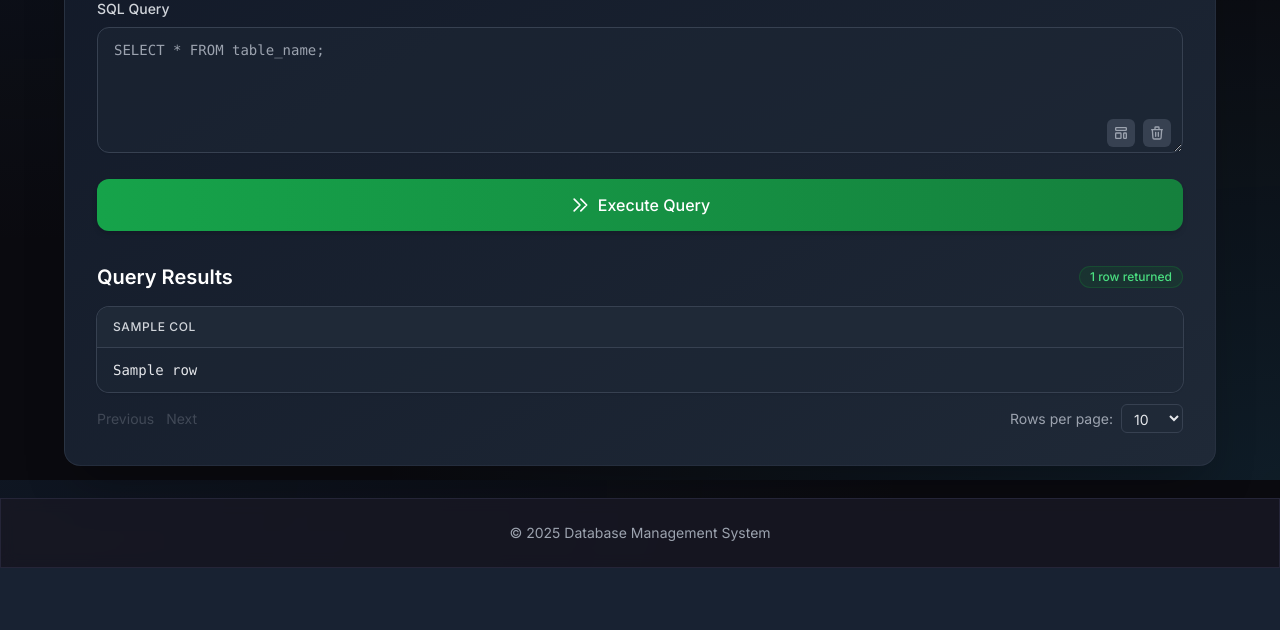
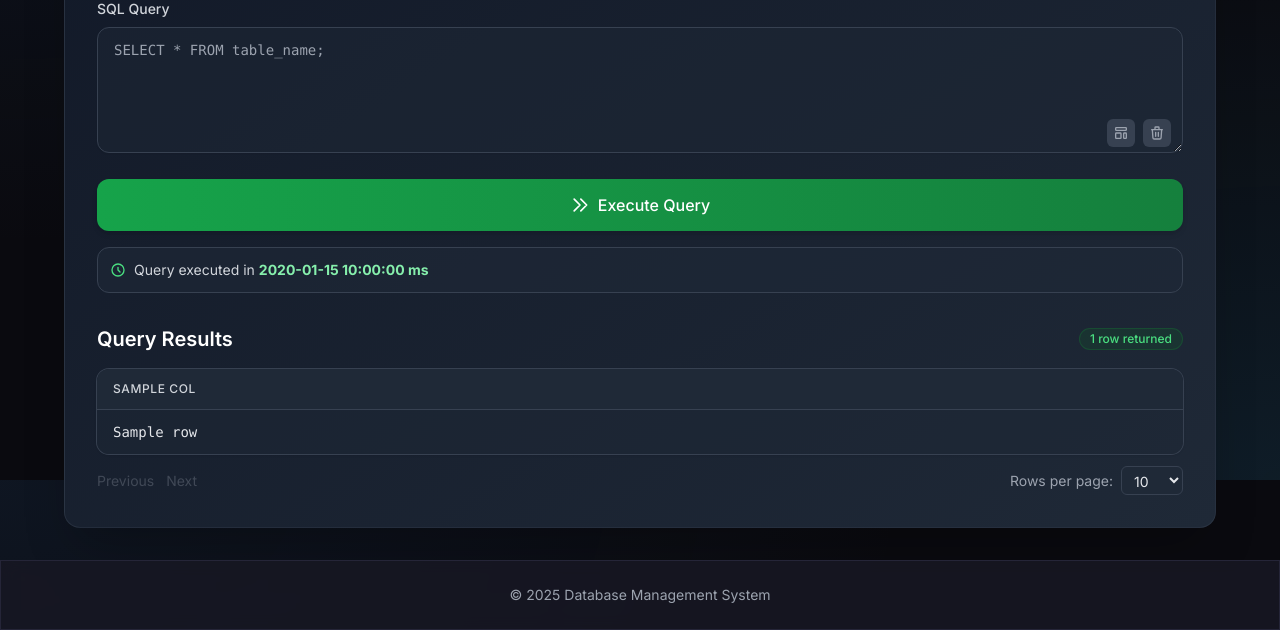
Before and after one commit to aallliiii/db-with-ui, a Flask app: template templates/sql.html in a window 1280 px wide. Shown: the part 320-950 px from the top of the page. Before the commit the page ends 888 px from the top, so only its background shows below. Run offline with Flask 3, Linux system fonts and the light colour scheme; the template is opened without the code that fills it: most values are stand-ins (such as "Sample title", 1, 10 or a date in 2020); some libraries are stand-ins or nearby versions.

Commit message:
time added

```diff
--- a/app.py
+++ b/app.py
@@ -168,6 +168,55 @@ def table_operations():
 
     return render_template('tables.html')
 import pandas as pd
+# @app.route('/sql', methods=['GET', 'POST'])
+# def sql_interface():
+#     if not db_manager.db_name:
+#         return redirect(url_for('database_operations'))
+
+#     result = None
+#     columns = []
+#     rows = []
+#     message = None
+
+#     if request.method == 'POST':
+#         sql_query = request.form.get('sql_query', '').strip()
+#         if not sql_query:
+#             flash("SQL query cannot be empty!", 'error')
+#         else:
+#             try:
+#                 # Execute the query
+
+#                 result = db_manager.execute_sql(sql_query)
+#                 # print(db_manager.execute_sql(sql_query))
+
+#                 # Handle different result types
+#                 if isinstance(result, pd.DataFrame):
+#                     if not result.empty:
+#                         columns = list(result.columns)
+#                         rows = result.to_dict('records')
+#                         print(columns,rows)
+#                     else:
+#                         message = "Query executed successfully but returned no results"
+#                 elif isinstance(result, str):
+#                     message = result
+#                 elif result is None:
+#                     message = "Query executed successfully"
+#                 else:
+#                     message = str(result)
+
+#             except Exception as e:
+#                 flash(f"Error executing query: {str(e)}", 'error')
+#                 message = str(e)
+#     print(columns,rows)
+#     return render_template('sql.html',
+#                          query=request.form.get('sql_query', ''),
+#                          columns=columns,
+#                          rows=rows,
+#                          message=message)
+
+import time
+
+
 @app.route('/sql', methods=['GET', 'POST'])
 def sql_interface():
     if not db_manager.db_name:
@@ -177,6 +226,7 @@ def sql_interface():
     columns = []
     rows = []
     message = None
+    execution_time = None
 
     if request.method == 'POST':
         sql_query = request.form.get('sql_query', '').strip()
@@ -184,17 +234,17 @@ def sql_interface():
             flash("SQL query cannot be empty!", 'error')
         else:
             try:
-                # Execute the query
+                start_time = time.time()  # Start timer
 
                 result = db_manager.execute_sql(sql_query)
-                # print(db_manager.execute_sql(sql_query))
 
-                # Handle different result types
+                end_time = time.time()  # End timer
+                execution_time = round((end_time - start_time) * 1000, 2)  # in milliseconds
+
                 if isinstance(result, pd.DataFrame):
                     if not result.empty:
                         columns = list(result.columns)
                         rows = result.to_dict('records')
-                        print(columns,rows)
                     else:
                         message = "Query executed successfully but returned no results"
                 elif isinstance(result, str):
@@ -207,12 +257,14 @@ def sql_interface():
             except Exception as e:
                 flash(f"Error executing query: {str(e)}", 'error')
                 message = str(e)
-    print(columns,rows)
+
     return render_template('sql.html',
-                         query=request.form.get('sql_query', ''),
-                         columns=columns,
-                         rows=rows,
-                         message=message)
+                           query=request.form.get('sql_query', ''),
+                           columns=columns,
+                           rows=rows,
+                           message=message,
+                           execution_time=execution_time)
+
 
 @app.route('/transaction', methods=['GET', 'POST'])
 def transaction_management():
--- a/templates/sql.html
+++ b/templates/sql.html
@@ -71,6 +71,16 @@
     </div>
     {% endif %}
 
+    <!-- Query Execution Time -->
+    {% if execution_time %}
+    <div class="mt-4 p-3 rounded-xl bg-gray-800/60 border border-gray-700 text-sm text-gray-300 flex items-center">
+        <svg xmlns="http://www.w3.org/2000/svg" class="h-4 w-4 mr-2 text-green-400" fill="none" viewBox="0 0 24 24" stroke="currentColor">
+            <path stroke-linecap="round" stroke-linejoin="round" stroke-width="2" d="M12 8v4l3 3m6-3a9 9 0 11-18 0 9 9 0 0118 0z" />
+        </svg>
+        Query executed in <strong class="ml-1 text-green-300">{{ execution_time }} ms</strong>
+    </div>
+    {% endif %}
+
     <!-- Query Results Section -->
     {% if rows %}
     <div class="mt-8">
@@ -134,7 +144,6 @@
 <script>
     function formatSQL() {
         const textarea = document.getElementById('sql_query');
-        // Basic formatting - replace with a proper SQL formatter library in production
         let sql = textarea.value
             .replace(/(SELECT|FROM|WHERE|GROUP BY|HAVING|ORDER BY|LIMIT|INSERT INTO|UPDATE|DELETE FROM|CREATE TABLE|ALTER TABLE|DROP TABLE|JOIN|LEFT JOIN|RIGHT JOIN|INNER JOIN|OUTER JOIN)\b/gi, '\n$1')
             .replace(/,\s*/g, ',\n    ')
```
